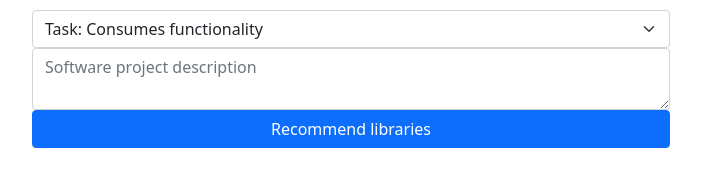
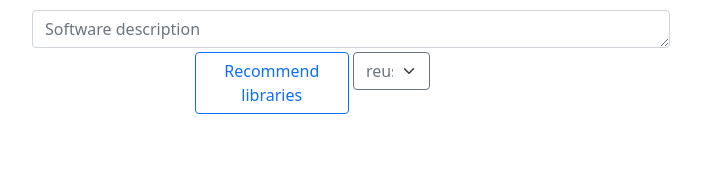
Before and after one commit to maniospas/libFilter, a plain HTML site: page index.html in a window 1280 px wide. Shown: the whole page, without its empty margins (289-990 px from the left). Drawn offline with nearby package versions, Linux system fonts and the light colour scheme.

Commit message:
updated interface

```diff
--- a/index.html
+++ b/index.html
@@ -8,6 +8,7 @@
     <link href="https://cdn.jsdelivr.net/npm/bootstrap@5.1.3/dist/css/bootstrap.min.css" rel="stylesheet" integrity="sha384-1BmE4kWBq78iYhFldvKuhfTAU6auU8tT94WrHftjDbrCEXSU1oBoqyl2QvZ6jIW3" crossorigin="anonymous">
     <title>FLARE</title>
   </head>
+  <script src="https://cdn.jsdelivr.net/npm/bootstrap@5.1.3/dist/js/bootstrap.bundle.min.js" integrity="sha384-ka7Sk0Gln4gmtz2MlQnikT1wXgYsOg+OMhuP+IlRH9sENBO0LRn5q+8nbTov4+1p" crossorigin="anonymous"></script>
   <script>
         var updating;
 
@@ -63,16 +64,30 @@
       </symbol>
   </svg>
   <body>
-    <script src="https://cdn.jsdelivr.net/npm/bootstrap@5.1.3/dist/js/bootstrap.bundle.min.js" integrity="sha384-ka7Sk0Gln4gmtz2MlQnikT1wXgYsOg+OMhuP+IlRH9sENBO0LRn5q+8nbTov4+1p" crossorigin="anonymous"></script>
     <div class="g-1 row d-flex justify-content-center">
         <div class="col-md-6 w-50">
             <div class="d-flex" style="height: 10px;"></div>
-            <select class="form-select me-3" aria-label="Select task" id="task">
-              <option selected value="1">Task: Consumes functionality</option>
-              <option value="2">Task: Produces functionality</option>
+            <textarea class="form-control" id="description" rows="1" placeholder="Software description"></textarea>
+        </div>
+    </div>
+    <div class="g-1 row d-flex justify-content-center">
+        <div class="g-1 row d-flex justify-content-center w-25">
+            <div class="col-md-6 w-50">
+            <button type="button" class="btn btn-outline-primary w-100" OnClick="search()"
+            data-bs-toggle="tooltip" data-bs-placement="bottom"  title="Enhanced search in PyPI."
+            >Recommend libraries</button>
+            </div>
+            <div class="col-md-6 w-50">
+            <div class="col-md-6 w-50">
+            <select class="form-select me-3 w-100 btn-outline-secondary" aria-label="Select task" id="task"
+            data-bs-toggle="tooltip" data-bs-placement="bottom"  title="Whether you plan to reuse
+             or build the described software."
+            >
+              <option selected value="1">reuse</option>
+              <option value="2">build</option>
             </select>
-            <textarea class="form-control" id="description" rows="2" placeholder="Software project description"></textarea>
-            <button type="button" class="btn btn-primary w-100" OnClick="search()">Recommend libraries</button>
+            </div>
+            </div>
         </div>
     </div>
     <div class="g-1 row d-flex justify-content-center">
@@ -80,5 +95,11 @@
             <div class="accordion" id="results" data-bs-toggle="collapse"></div>
         </div>
     </div>
+  <script>
+        var tooltipTriggerList = [].slice.call(document.querySelectorAll('[data-bs-toggle="tooltip"]'))
+        var tooltipList = tooltipTriggerList.map(function (tooltipTriggerEl) {
+          return new bootstrap.Tooltip(tooltipTriggerEl)
+        })
+  </script>
   </body>
 </html>
```
